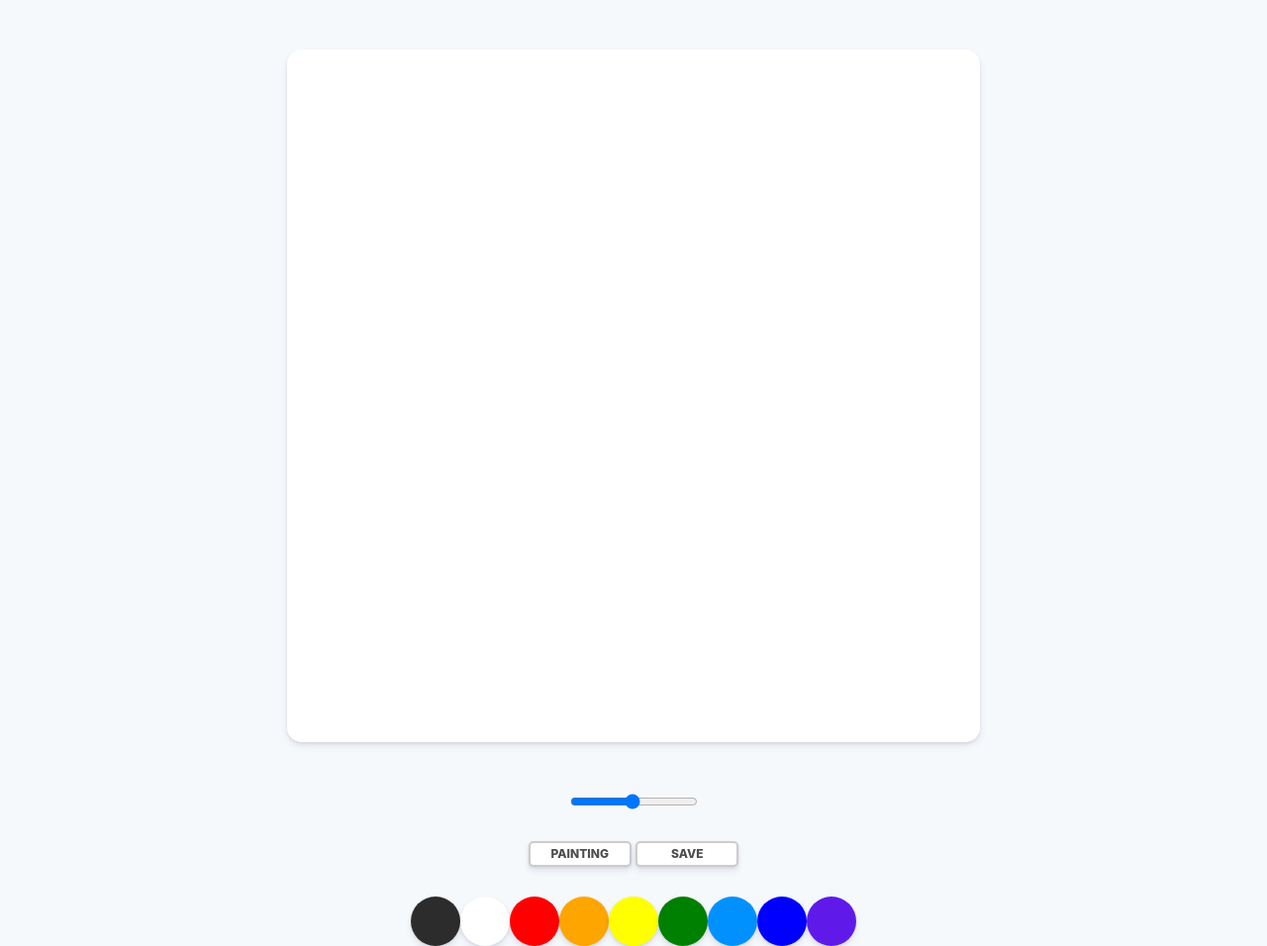
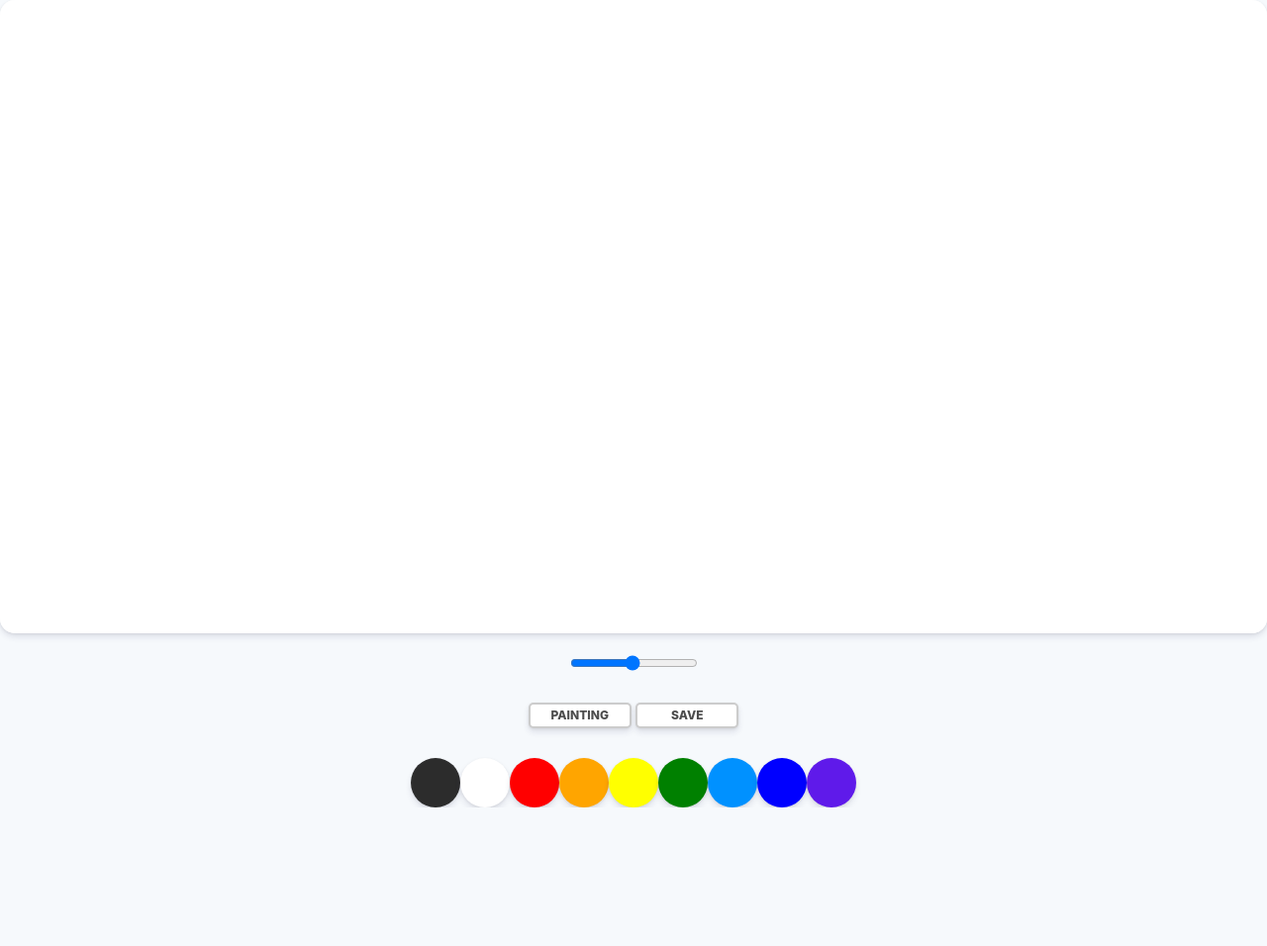
Before and after one commit to Garber1329/Paint-JS, a plain HTML site: page index.html in a window 1280 px wide. Shown: the whole page at 99% size. After the commit the page ends 816 px from the top, so only its background shows below. Drawn offline with Linux system fonts and the light colour scheme.

Commit message:
Add mobile version

```diff
--- a/css/style.css
+++ b/css/style.css
@@ -6,13 +6,13 @@ body {
     display: flex;
     flex-direction: column;
     align-items: center;
-
+    height: 100vh;
 }
 
 .canvas {
-    margin: 50px 0px;
-    width: 700px;
-    height: 700px;
+    margin: 0 0 20px 0;
+    width: 100vw;
+    height: 80vh;
     background-color: white;
     border-radius: 15px;
     box-shadow: 0 4px 6px rgba(50, 50, 93, 0.11), 0 1px 3px rgba(0, 0, 0, 0.08);
@@ -63,3 +63,20 @@ body {
 .controls .controls__range {
     margin-bottom: 30px;
 }
+
+@media(max-width: 425px){
+    .canvas{
+        margin: 0;
+        margin-bottom: 20px;
+    }
+    .controls__colors .controls__color{
+        width: 25px;
+        height: 25px;
+    }
+    .controls .controls__btns {
+        margin-bottom: 20px;
+    }
+    .controls .controls__range {
+        margin-bottom: 20px;
+    }
+}
--- a/index.html
+++ b/index.html
@@ -9,7 +9,7 @@
 </head>
 
 <body>
-	<canvas id="jsCanvas" class="canvas"></canvas>
+	<canvas id="jsCanvas" width="700" height="700" class="canvas"></canvas>
 	<div class="controls">
 		<div class="controls__range">
 			<input type="range" id="jsRange" min="0.1" max="5.0" value="2.5" step="0.1">
--- a/js/app.js
+++ b/js/app.js
@@ -6,13 +6,16 @@ const mode = document.getElementById('jsMode');
 const saveBtn = document.getElementById('jsSave');
 
 const INITIAL_COLOR = '#2c2c2c';
-const CANVAS_SIZE = 700;
+let CANVAS_WIDTH = window.innerWidth;
+let CANVAS_HEIGHT = (window.innerHeight*80)/100;
 
-canvas.height = CANVAS_SIZE;
-canvas.width = CANVAS_SIZE;
+console.log(CANVAS_WIDTH,CANVAS_HEIGHT)
+
+canvas.height = CANVAS_HEIGHT;
+canvas.width = CANVAS_WIDTH;
 
 ctx.fillStyle = 'white';
-ctx.fillRect(0, 0, CANVAS_SIZE, CANVAS_SIZE);
+ctx.fillRect(0, 0, CANVAS_WIDTH, CANVAS_HEIGHT);
 
 ctx.lineWidth = 2.5;
 ctx.strokeStyle = INITIAL_COLOR;
@@ -43,14 +46,14 @@ function stopPainting() {
 
 function handlCanvasClick() {
 	if (filling) {
-		ctx.fillRect(0, 0, CANVAS_SIZE, CANVAS_SIZE);
+		ctx.fillRect(0, 0, CANVAS_WIDTH, CANVAS_HEIGHT);
 	}
 }
 
 if (canvas) {
 	canvas.addEventListener('mousemove', onMouseMove);
 	canvas.addEventListener('mousedown', onMouseDown);
-	canvas.addEventListener('mouseup',  stopPainting);
+	canvas.addEventListener('mouseup', stopPainting);
 	canvas.addEventListener('mouseleave', stopPainting);
 	canvas.addEventListener('click', handlCanvasClick);
 	canvas.addEventListener('contextmenu', function (event) {
```
